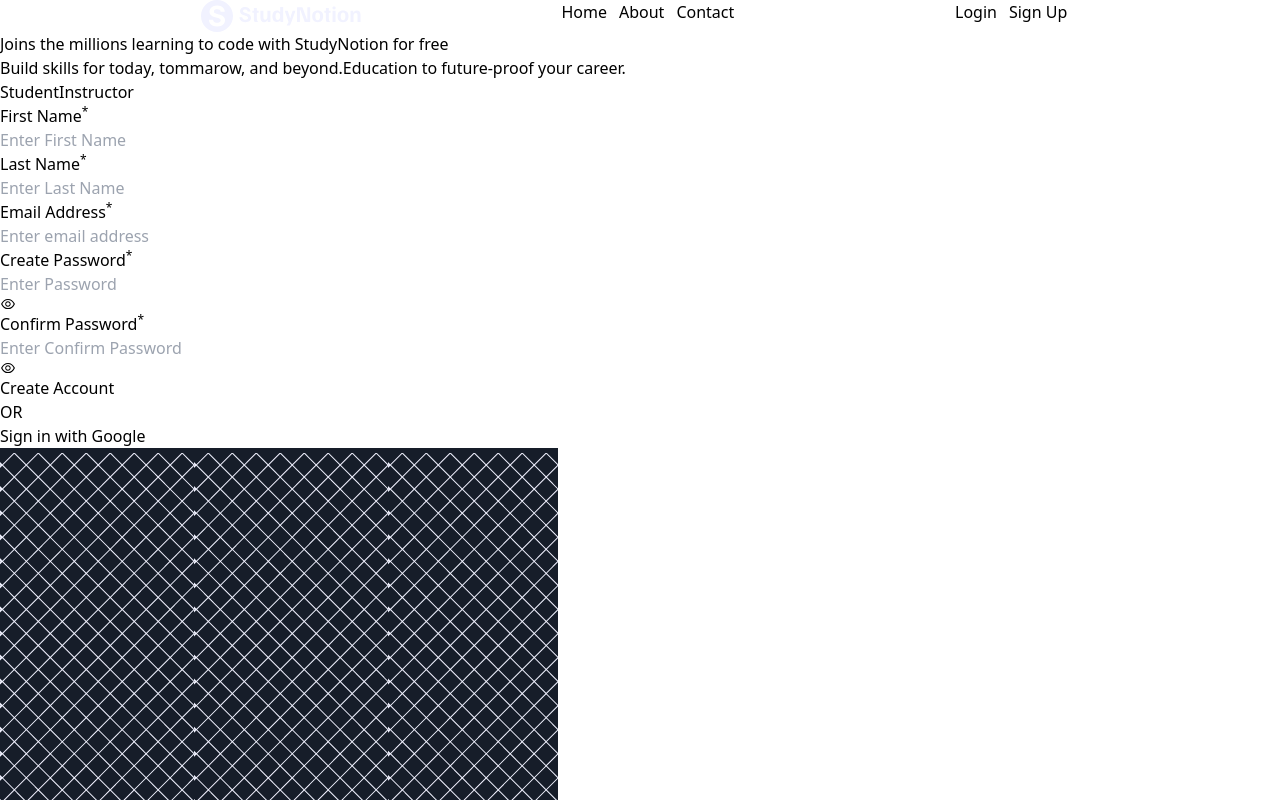
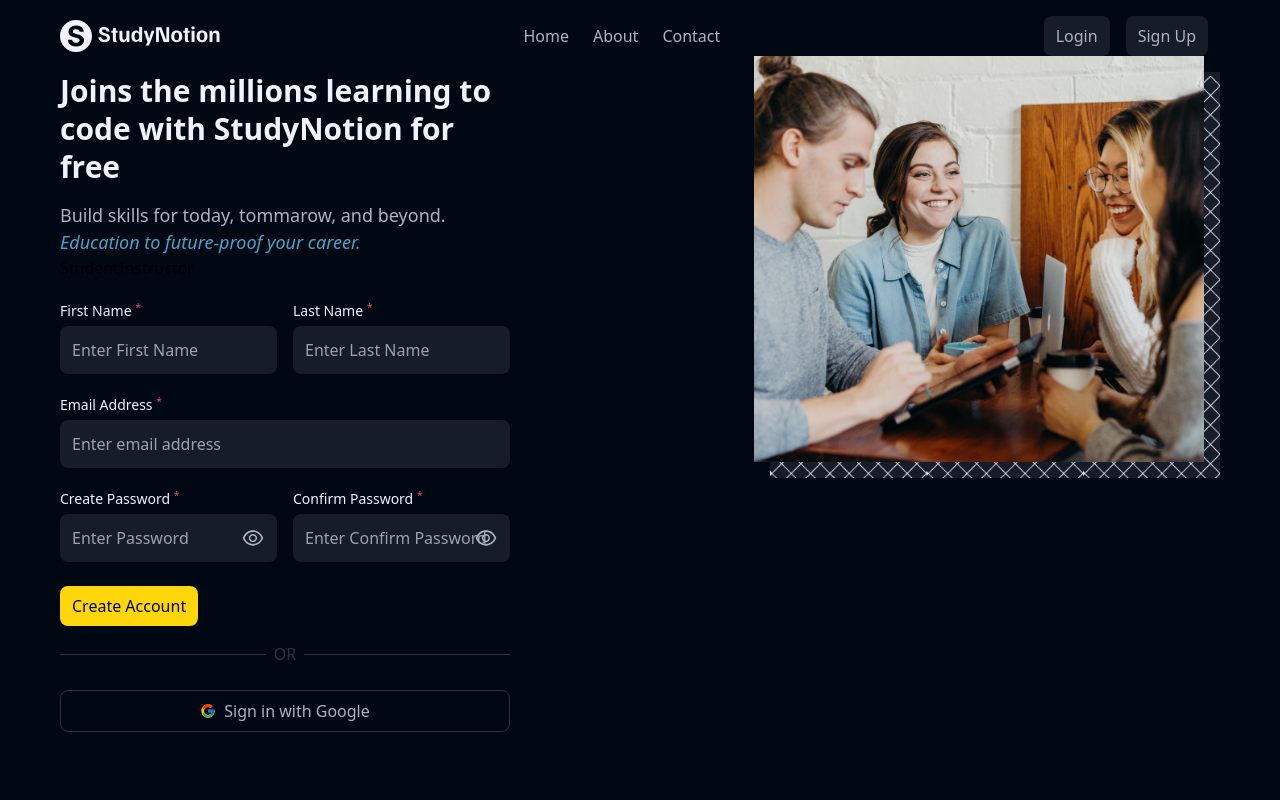
Before and after one commit to ManojBhandarkar98/studynotion-signin-signup, a React (Create React App) app: page /signup in a window 1280 px wide. Shown: the top 800 px of the page. Built offline with nearby package versions, Linux system fonts and the light colour scheme.

Commit message:
Epi - 09 - Studynotion - all css done

```diff
--- a/src/App.js
+++ b/src/App.js
@@ -8,18 +8,16 @@
 import { useState } from "react";
 
 function App() {
-  const [isLoggedIn,setIsLoggedIn] = useState(false);
+  const [isLoggedIn, setIsLoggedIn] = useState(false);
   return (
-    <div>
-      <div>
-        <Navbar isLoggedIn={isLoggedIn} setIsLoggedIn={setIsLoggedIn}/>
-        <Routes>
-          <Route path="/" element={<Home/>}/>
-          <Route path="/login" element={<Login isLoggedIn={isLoggedIn} setIsLoggedIn={setIsLoggedIn}/>}/>
-          <Route path="/signup" element={<Signup isLoggedIn={isLoggedIn} setIsLoggedIn={setIsLoggedIn}/>}/>
-          <Route path="/dashboard" element={<Dashboard/>}/>
-        </Routes>
-      </div>
+    <div className="w-screen h-screen bg-richblack-900 flex flex-col">
+      <Navbar isLoggedIn={isLoggedIn} setIsLoggedIn={setIsLoggedIn} />
+      <Routes>
+        <Route path="/" element={<Home />} />
+        <Route path="/login" element={<Login isLoggedIn={isLoggedIn} setIsLoggedIn={setIsLoggedIn} />} />
+        <Route path="/signup" element={<Signup isLoggedIn={isLoggedIn} setIsLoggedIn={setIsLoggedIn} />} />
+        <Route path="/dashboard" element={<Dashboard />} />
+      </Routes>
     </div>
   );
 }
--- a/src/components/Dashboard.js
+++ b/src/components/Dashboard.js
@@ -2,7 +2,7 @@
 
 const Dashboard = () => {
   return (
-    <div className='flex justify-center items-center'>Dashboard</div>
+    <div className='flex text-white justify-center items-center text-3xl h-full'>Welcome to StudyNotion</div>
   )
 }
 
--- a/src/components/Home.js
+++ b/src/components/Home.js
@@ -2,7 +2,7 @@
 
 const Home = () => {
   return (
-    <div className='flex justify-center items-center'>Home</div>
+    <div className='flex text-white justify-center items-center text-3xl h-full'>Home</div>
   )
 }
 
--- a/src/components/LoginForm.js
+++ b/src/components/LoginForm.js
@@ -1,9 +1,9 @@
 import React, { useState } from 'react'
 import toast from 'react-hot-toast';
 import { AiOutlineEye, AiOutlineEyeInvisible } from "react-icons/ai"
-import { Link, useNavigate} from 'react-router-dom';
+import { Link, useNavigate } from 'react-router-dom';
 
-const LoginForm = ({setIsLoggedIn}) => {
+const LoginForm = ({ setIsLoggedIn }) => {
     const [showPassword, setShowPassword] = useState(false);
     const navigate = useNavigate();
 
@@ -30,26 +30,27 @@
 
     return (
         <div>
-            <form onSubmit={submitHandler}>
-                <label>
-                    <p>Email Adderess<sup>*</sup></p>
-                    <input type='email' name='email' value={forData.email} onChange={changeHandler} placeholder='enter email address' required />
+            <form onSubmit={submitHandler} className='w-full flex flex-col gap-y-4 mt-6'>
+                <label className="w-full">
+                    <p className="text-[0.875rem] leading-[1.375rem] text-richblack-5 mb-1">Email Adderess <sup className="text-pink-200">*</sup></p>
+                    <input type='email' name='email' value={forData.email} onChange={changeHandler} placeholder='Enter email address' required className="p-[12px] bg-richblack-800 rounded-[0.5rem] text-richblack-5 w-full" />
                 </label>
 
-                <label>
-                    <p>Password<sup>*</sup></p>
-                    <input type={showPassword ? "text" : "password"} name='password' value={forData.password} onChange={changeHandler} placeholder='enter your password' required />
-                    <span onClick={() => setShowPassword((prev) => !prev)}>
-                        {showPassword ? (<AiOutlineEyeInvisible />) : (<AiOutlineEye />)}
+                <label className='w-full relative'>
+                    <p className="text-[0.875rem] leading-[1.375rem] text-richblack-5 mb-1">Password <sup className="text-pink-200">*</sup></p>
+                    <input type={showPassword ? "text" : "password"} name='password' value={forData.password} onChange={changeHandler} placeholder='Enter your password' required className="p-[12px] bg-richblack-800 rounded-[0.5rem] text-richblack-5 w-full" />
+
+                    <span className="absolute right-3 top-[38px] z-[10] cursor-pointer"
+                    onClick={() => setShowPassword((prev) => !prev)}>
+                        {showPassword ? (<AiOutlineEyeInvisible fontSize={24} fill='#AFB2BF'/>) : (<AiOutlineEye fontSize={24} fill='#AFB2BF'/>)}
                     </span>
                     <Link to='#'>
-                        <p>
+                        <p class="text-xs mt-1 text-blue-100 max-w-max ml-auto">
                             Forgot Password
                         </p>
                     </Link>
                 </label>
-
-                <button>Sign-In</button>
+                <button class="bg-yellow-50 py-[8px] px-[12px] rounded-[8px] mt-6 font-medium text-richblack-900" type='submit'>Sign-In</button>
             </form>
         </div >
     )
--- a/src/components/Navbar.js
+++ b/src/components/Navbar.js
@@ -7,12 +7,12 @@
     const isLoggedIn = props.isLoggedIn;
     const setIsLoggedIn = props.setIsLoggedIn;
     return (
-        <div className='flex justify-evenly'>
+        <div className='flex justify-between items-center w-11/12 max-w-[1160px] py-4 mx-auto'>
             <Link to="/">
                 <img src={logo} alt='logo' width={160} height={32} loading='lazy'></img>
             </Link>
             <nav>
-                <ul className='flex gap-3'>
+                <ul className='flex gap-x-6 text-richblack-100'>
                     <li>
                         <Link to="/">Home</Link>
                     </li>
@@ -24,15 +24,17 @@
                     </li>
                 </ul>
             </nav>
-            <div className='flex ml-5 mr-3 gap-3'>
+            <div className='flex items-center ml-5 mr-3 gap-x-4'>
                 {!isLoggedIn &&
                     <Link to="/login" >
-                        <button>Login</button>
+                        <button className='bg-richblack-800 text-richblack-100 py-[8px] px-[12px]
+                        rounded-[8px] border-richblack-700'>Login</button>
                     </Link>
                 }
                 {!isLoggedIn &&
                     <Link to="/signup" >
-                        <button>Sign Up</button>
+                        <button className='bg-richblack-800  text-richblack-100 py-[8px] px-[12px]
+                        rounded-[8px] border-richblack-700'>Sign Up</button>
                     </Link>
                 }
                 {isLoggedIn &&
@@ -40,12 +42,16 @@
                         <button onClick={()=>{
                             setIsLoggedIn(false);
                             toast.success('Logged Out Succesfully')
-                        }}>Log Out</button>
+                        }}
+                        className='bg-richblack-800  text-richblack-100 py-[8px] px-[12px]
+                        rounded-[8px] border-richblack-700'
+                        >Log Out</button>
                     </Link>
                 }
                 {isLoggedIn &&
                     <Link to="/dashboard" >
-                        <button>Dashboard</button>
+                        <button className='bg-richblack-800  text-richblack-100 py-[8px] px-[12px]
+                        rounded-[8px] border-richblack-700'>Dashboard</button>
                     </Link>
                 }
             </div>
--- a/src/components/SignupForm.js
+++ b/src/components/SignupForm.js
@@ -3,10 +3,11 @@
 import { AiOutlineEye, AiOutlineEyeInvisible } from "react-icons/ai"
 import { useNavigate } from 'react-router-dom';
 
-const SignupForm = ({setIsLoggedIn}) => {
+const SignupForm = ({ setIsLoggedIn }) => {
   const [showpassword, setShowPassword] = useState(false);
   const [showConfirmPassword, setShowConfirmPassword] = useState(false);
   const navigate = useNavigate();
+  const [accountType, setAccountType] = useState('student');
 
   const [formData, setFormData] = useState({
     firstName: "",
@@ -26,7 +27,7 @@
 
   function submitHandler(event) {
     event.preventDefault();
-    if (formData.password != formData.confirmPassword) {
+    if (formData.password !== formData.confirmPassword) {
       toast.error("Passwords do not match");
       return;
     }
@@ -37,84 +38,94 @@
   return (
     <div>
       {/* student - instructor tab */}
-      <div>
-        <button>
+      <div  >
+        <button
+          >
           Student
         </button>
-        <button>
+        <button
+         >
           Instructor
         </button>
       </div>
 
       <form onSubmit={submitHandler}>
         {/* Firstname and lastname */}
-        <div>
-          <label>
-            <p>First Name<sup>*</sup></p>
+        <div className='flex gap-x-4 mt-[20px]'>
+          <label className='w-full'>
+            <p className="text-[0.875rem] leading-[1.375rem] text-richblack-5 mb-1">First Name <sup className="text-pink-200">*</sup></p>
             <input
               type='text'
               name='firstName'
               onClick={changeHandler}
               placeholder='Enter First Name'
               defaultValue={formData.firstName}
+              className="p-[12px] bg-richblack-800 rounded-[0.5rem] text-richblack-5 w-full"
               required />
           </label>
 
-          <label>
-            <p>Last Name<sup>*</sup></p>
+          <label className='w-full'>
+            <p className="text-[0.875rem] leading-[1.375rem] text-richblack-5 mb-1">Last Name <sup className="text-pink-200">*</sup></p>
             <input
               type='text'
               name='lastName'
               onClick={changeHandler}
               placeholder='Enter Last Name'
               defaultValue={formData.lastName}
-              required></input>
+              required
+              className="p-[12px] bg-richblack-800 rounded-[0.5rem] text-richblack-5 w-full"
+            ></input>
           </label>
 
         </div>
         {/* Email Address */}
-        <label>
-          <p>Email Address<sup>*</sup></p>
+        <div className='mt-[20px]'>
+          <label className='w-full '>
+            <p className="text-[0.875rem] leading-[1.375rem] text-richblack-5 mb-1">Email Address <sup className="text-pink-200">*</sup></p>
             <input
               type='email'
               name='email'
               onClick={changeHandler}
               placeholder='Enter email address'
+              className="p-[12px] bg-richblack-800 rounded-[0.5rem] text-richblack-5 w-full"
               defaultValue={formData.email}
             ></input>
           </label>
-        <div>
+        </div>
         {/* Create password and confirmpassword */}
-          <label>
-            <p>Create Password<sup>*</sup></p>
+        <div className='flex gap-x-4 w-full mt-[20px]'>
+          <label className='relative w-full'>
+            <p className="text-[0.875rem] leading-[1.375rem] text-richblack-5 mb-1">Create Password <sup className="text-pink-200">*</sup></p>
             <input
               type={showpassword ? "text" : "password"}
               name='password'
               onClick={changeHandler}
+              className="p-[12px] bg-richblack-800 rounded-[0.5rem] text-richblack-5 w-full"
               placeholder='Enter Password'
               defaultValue={formData.password}
               required></input>
-            <span onClick={() => setShowPassword((prev) => !prev)}>
-              {showpassword ? (<AiOutlineEyeInvisible />) : (<AiOutlineEye />)}
+            <span className="absolute right-3 top-[38px] z-[10] cursor-pointer" onClick={() => setShowPassword((prev) => !prev)}>
+              {showpassword ? (<AiOutlineEyeInvisible fontSize={24} fill='#AFB2BF' />) : (<AiOutlineEye fontSize={24} fill='#AFB2BF' />)}
             </span>
           </label>
 
-          <label>
-            <p>Confirm Password<sup>*</sup></p>
+          <label className='relative w-full'>
+            <p className="text-[0.875rem] leading-[1.375rem] text-richblack-5 mb-1">Confirm Password <sup className="text-pink-200">*</sup></p>
             <input
               type={showConfirmPassword ? "text" : "password"}
               name='confirmPassword'
               onClick={changeHandler}
+              className="p-[12px] bg-richblack-800 rounded-[0.5rem] text-richblack-5 w-full"
               placeholder='Enter Confirm Password'
               defaultValue={formData.confirmPassword}
               required></input>
-            <span onClick={() => setShowConfirmPassword((prev) => !prev)}>
-              {showConfirmPassword ? (<AiOutlineEyeInvisible />) : (<AiOutlineEye />)}
+            <span className="absolute right-3 top-[38px] z-[10] cursor-pointer" onClick={() => setShowConfirmPassword((prev) => !prev)}>
+              {showConfirmPassword ? (<AiOutlineEyeInvisible fontSize={24} fill='#AFB2BF' />) : (<AiOutlineEye fontSize={24} fill='#AFB2BF' />)}
             </span>
           </label>
         </div>
 
-        <button>
+        <button class="bg-yellow-50 py-[8px] px-[12px] rounded-[8px] mt-6 font-medium text-richblack-900">
           Create Account
         </button>
       </form>
--- a/src/components/Template.js
+++ b/src/components/Template.js
@@ -2,31 +2,35 @@
 import frameImage from "../assets/frame.png"
 import SignupForm from './SignupForm'
 import LoginForm from './LoginForm'
+import {FcGoogle} from "react-icons/fc"
+
 const Template = ({title, desc1,desc2, image, formType, setIsLoggedIn, }) => {
 
   return (
-    <div>
-        <div>
-            <h1>{title}</h1>
-            <p>
-                <span>{desc1}</span>
-                <span>{desc2}</span>
+    <div className='flex justify-between w-11/12 max-w-[1160px] py-[12] mx-auto gap-x-12 gap-y-0'>
+        <div className='w-11/12 max-w-[450px]'>
+            <h1 className='text-richblack-5 font-semibold text-[1.875rem] leading-[2.375rem]'>{title}</h1>
+            <p className='text-[1.125rem] leading[1.625] mt-4'>
+                <span className='text-richblack-100'>{desc1}</span>
+                <br/>
+                <span className='text-blue-100 italic'>{desc2}</span>
             </p>
             {
                 formType==="signup"? <SignupForm setIsLoggedIn={setIsLoggedIn}/>:<LoginForm setIsLoggedIn={setIsLoggedIn}/>
             }
-            <div>
-                <div></div>
-                <p>OR</p>
-                <div></div>
+            <div className='flex w-full items-center my-4 gap-x-2'>
+                <div className='w-full h-[1px] bg-richblack-700'></div>
+                <p className='text-richblack-700 font-medium leading[1.375rem]'>OR</p>
+                <div className='w-full h-[1px] bg-richblack-700'></div>
             </div>
-            <button>
+            <button className="w-full flex justify-center items-center gap-x-2 py-[8px] px-[12px] rounded-[8px] mt-6 font-medium text-richblack-100 border border-richblack-700">
+                <FcGoogle/>
                 <p>Sign in with Google</p>
             </button>
         </div>
-        <div>
-            <img src={frameImage} alt='pattern' width={558} height={504} loading='lazy'/>
-            <img src={image} alt='Students' width={558} height={490} loading='lazy'/>
+        <div className="relative w-11/12 max-w-[450px] mx-auto md:mx-0">
+        <img src={frameImage} alt='pattern' width={558} height={504} loading='lazy'/>
+            <img className="absolute z-10 -top-4 right-4" src={image} alt='Students' width={558} height={490} loading='lazy'/>
         </div>
     </div>
   )
```
Lines whose indentation alone changed are shown as unchanged.
